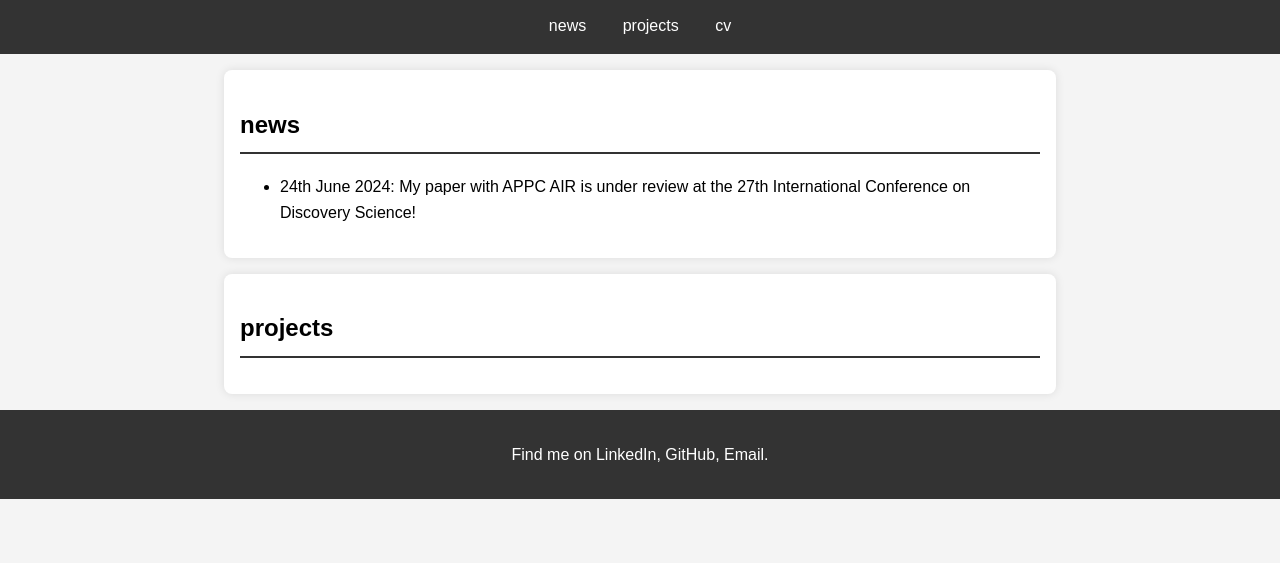
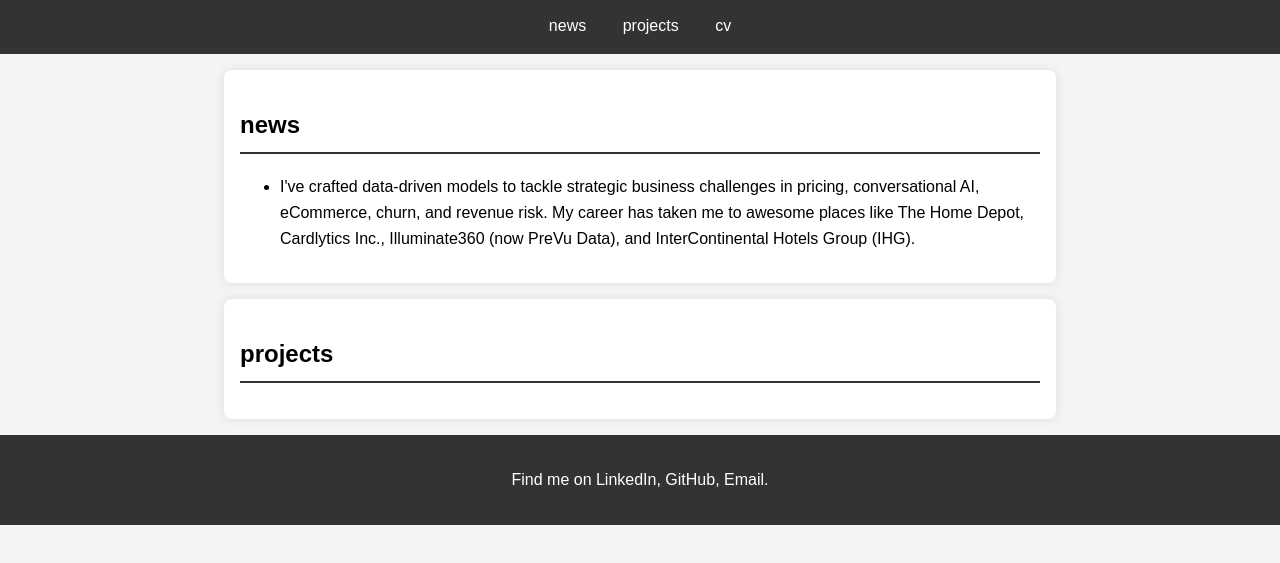
Before and after one commit to manasagudimella/manasagudimella.github.io, a plain HTML site: page index.html in a window 1280 px wide. Shown: the part 189-752 px from the top of the page. Drawn offline with Linux system fonts and the light colour scheme.

Commit message:
Update index.html

```diff
--- a/index.html
+++ b/index.html
@@ -20,7 +20,7 @@
     <section id="news">
         <h2>news</h2>
         <ul>
-            <li>24th June 2024: My paper with APPC AIR is under review at the 27th International Conference on Discovery Science!</li>
+            <li>I've crafted data-driven models to tackle strategic business challenges in pricing, conversational AI, eCommerce, churn, and revenue risk. My career has taken me to awesome places like The Home Depot, Cardlytics Inc., Illuminate360 (now PreVu Data), and InterContinental Hotels Group (IHG).</li>
             <!-- Add more news items here -->
         </ul>
     </section>
```
